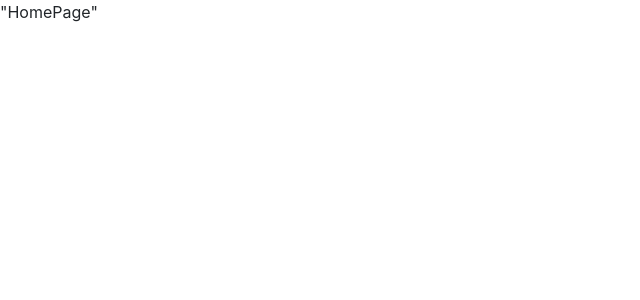
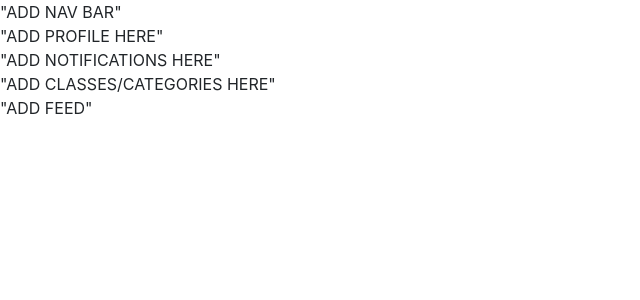
Before and after one commit to marinov98/Cluster-Duck, a React (Create React App) app in the folder client/: page / in a window 1280 px wide. Shown: the top 300 px of the page, without its empty margins (0-640 px from the left). Built offline with nearby package versions, Linux system fonts and the light colour scheme.

Commit message:
added simple list of items to be added to homepage (dummy data)

```diff
--- a/client/src/homepage.js
+++ b/client/src/homepage.js
@@ -2,7 +2,16 @@ import React from "react";
 
 class Home extends React.Component {
     render(){
-        return(<div>"HomePage"</div>);
+        return(
+        <React.Fragment>
+          <div>"ADD NAV BAR"</div>
+          <div>"ADD PROFILE HERE"</div>
+          <div>"ADD NOTIFICATIONS HERE"</div>
+          <div>"ADD CLASSES/CATEGORIES HERE"</div>
+          <div>"ADD FEED"</div>
+        </React.Fragment>
+
+        );
     }
 }
 
```
